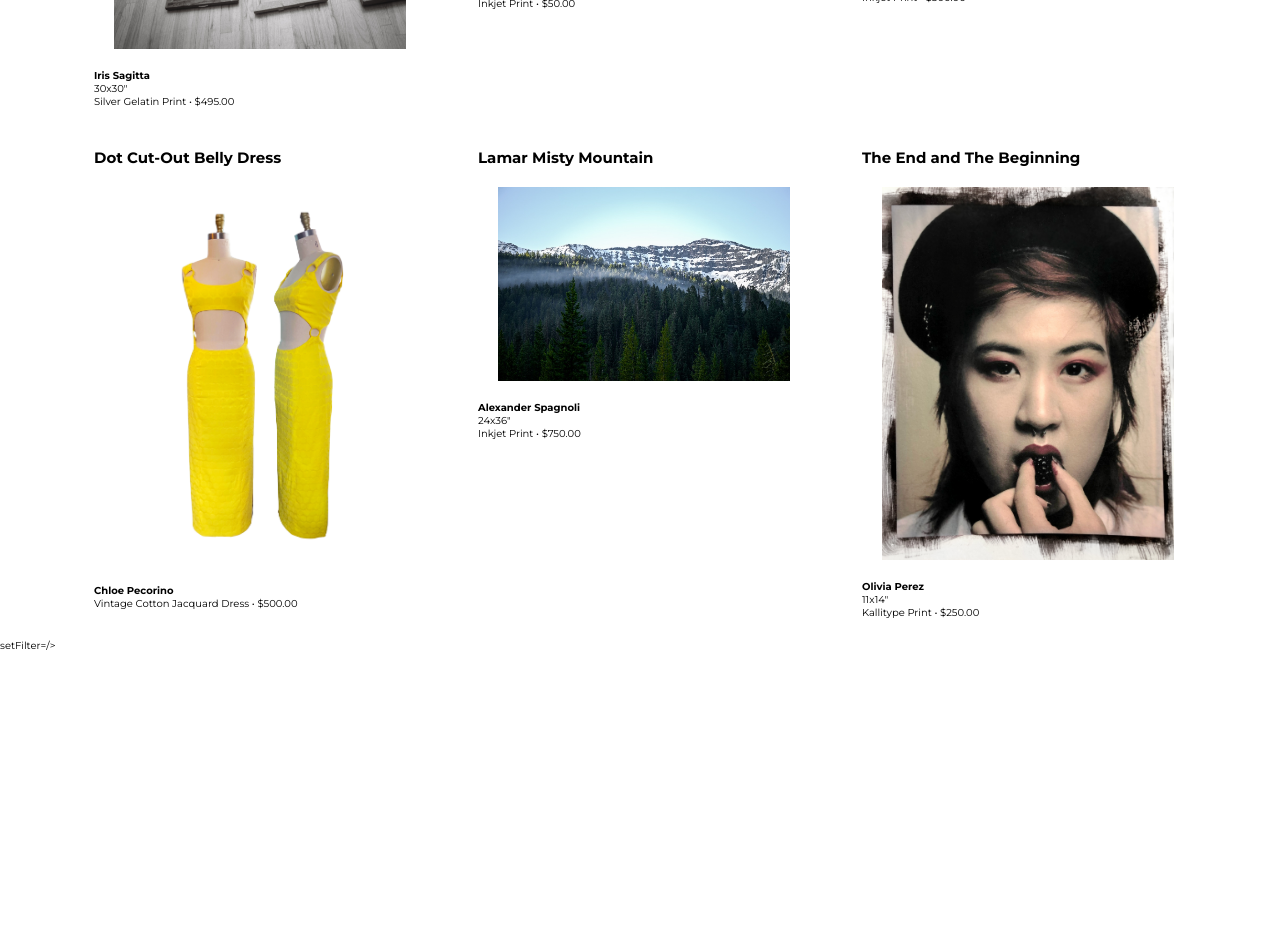
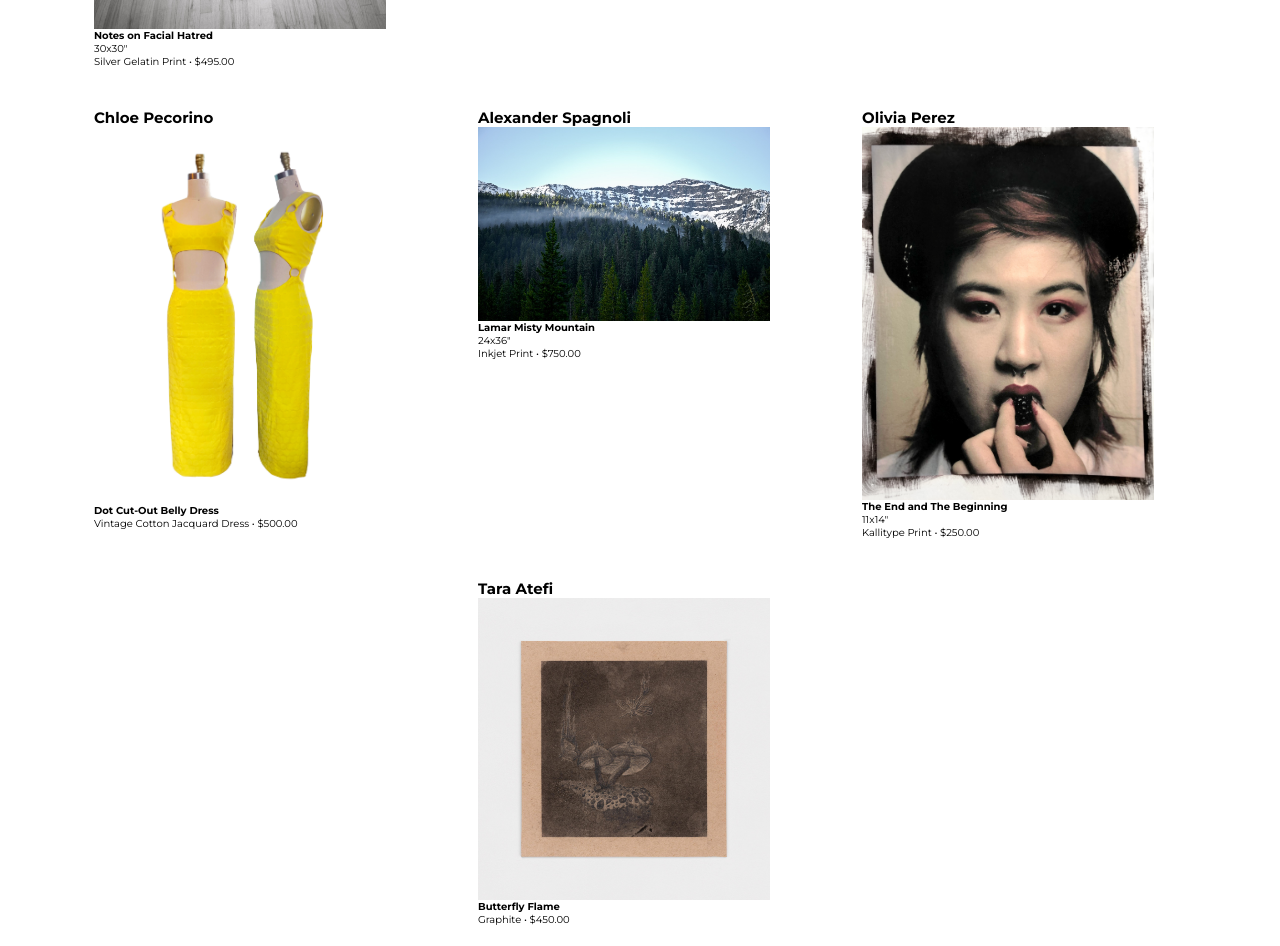
Before and after one commit to opierez/absorb-art-shop, a React (Create React App) app: page /artwork in a window 1280 px wide. Shown: the part 480-1426 px from the top of the page. Before the commit the page ends 1132 px from the top, so only its background shows below. Built offline with nearby package versions, Linux system fonts and the light colour scheme; data requests are answered from the project's data file.

Commit message:
initial gallery component rendering

```diff
--- a/db.json
+++ b/db.json
@@ -104,6 +104,21 @@
         "print",
         "mixed media"
       ]
+    },
+    {
+      "inCart": false,
+      "artist": "Tara Atefi",
+      "image": "./images/Butterfly_Flame.jpg",
+      "title": "Butterfly Flame",
+      "product": "Graphite",
+      "price": "450",
+      "description": "drawing",
+      "firstDimension": "",
+      "secondDimension": "",
+      "unit": "",
+      "mediums": "Mixed Media",
+      "userUploaded": true,
+      "id": 7
     }
   ]
 }
--- a/src/components/App.js
+++ b/src/components/App.js
@@ -16,6 +16,7 @@ function App() {
   const [searchTerm, setSearchTerm] = useState('')
   const [shoppingCart, setShoppingCart] = useState([])
   const [filter, setFilter] = useState('')
+  const [myGallery, setMyGallery] = useState([])
 
   const history = useHistory();
 
@@ -25,6 +26,7 @@ function App() {
     .then(artwork => {
       setArtwork(artwork)
       initializeCart(artwork)
+      initializeGallery(artwork)
     })
   }, [])
 
@@ -32,6 +34,15 @@ function App() {
     setArtwork([...artwork, newItem])
   }
 
+  const initializeGallery = (art) => {
+    let initialGallery = []
+    art.forEach((artpiece) => {
+      if (artpiece.userUploaded === true) {
+        initialGallery.push(artpiece);
+      }
+    });
+    setMyGallery(initialGallery)
+  }
 
   const initializeCart = (art) =>{
     let initialCart = []
@@ -56,6 +67,9 @@ function App() {
     }
   }
 
+  function handleGallery(newArt) {
+    setMyGallery([...myGallery, newArt])
+  }
 
   const filteredArt = artwork.filter(art => {
     if ((!searchTerm ||
@@ -106,12 +120,17 @@ function App() {
 
         {/* /artwork/new => Form for New Artwork */}
         <Route path="/artwork/new">
-          <Form handleAddItem={handleAddItem}/>
+          <Form
+          handleAddItem={handleAddItem}
+          handleGallery={handleGallery}
+          />
         </Route>
 
         {/* /artwork/gallery => Show Items Purchased */}
         <Route path="/artwork/gallery">
-          <Gallery />
+          <Gallery
+          myGallery={myGallery}
+          renderImage={renderImage}/>
         </Route>
 
         {/* /artwork/:id => Show Page for Individual Artwork Details */}
@@ -124,7 +143,7 @@ function App() {
           <ArtContainer
           artwork={filteredArt}
           setSearchTerm={setSearchTerm}
-          renderImage={renderImage}/>
+          renderImage={renderImage}
           setFilter={setFilter}/>
 
         </Route>
--- a/src/components/ArtCard.js
+++ b/src/components/ArtCard.js
@@ -7,9 +7,9 @@ function ArtCard({ artpiece, renderImage }) {
 
     return (
             <li className='card'>
-                <h2 className='title'>{title}</h2>
+                <h2 className='artist'>{artist}</h2>
                 {renderImage(image, title, id)}
-                <h4 className='artist'>{artist}</h4>
+                <h4 className='title'>{title}</h4>
                     {firstDimension !== "" &&
                         <p className='size'>{firstDimension}x{secondDimension}{unit}</p>
                     }
--- a/src/components/Form.js
+++ b/src/components/Form.js
@@ -4,7 +4,7 @@ import {useHistory} from "react-router-dom"
 
 
 
-function Form({handleAddItem}) {
+function Form({handleAddItem, handleGallery}) {
     const history = useHistory();
     const options = ["", "Photography", "Illustration", "Print", "Fashion", "Painting", "Drawing", "Sculpture", "Mixed Media", "Digital Art"]
     const blankForm = {
@@ -18,7 +18,8 @@ function Form({handleAddItem}) {
         firstDimension: "",
         secondDimension: "",
         unit: "",
-        mediums: ""
+        mediums: "",
+        userUploaded: true
     };
 
     const [formData, setFormData] = useState(blankForm)
@@ -33,8 +34,8 @@ function Form({handleAddItem}) {
         setFormData({...formData, [name]: value});
     }
 
-    function showNewArtPage(myArt){
-        history.push(`/artwork/${myArt.id}`)
+    function showNewArtPage(){
+        history.push(`/artwork/gallery`)
     }
 
     function handleSubmit(e){
@@ -54,7 +55,8 @@ function Form({handleAddItem}) {
             .then(resp => resp.json())
             .then(newArt => {
                 handleAddItem(newArt);
-                showNewArtPage(newArt);
+                handleGallery(newArt)
+                showNewArtPage();
             })
             .catch(() => {
             });
--- a/src/components/Gallery.js
+++ b/src/components/Gallery.js
@@ -1,9 +1,25 @@
 import React from 'react'
+import ArtCard from './ArtCard'
+import '../styles/Gallery.css'
 
-function Gallery() {
+function Gallery({ myGallery, renderImage }) {
+
+    // console.log(myGallery)
+
+
+    const renderMyGallery = myGallery.map(artpiece => {
+        return (
+        <div>
+            <ArtCard key={artpiece.id} artpiece={artpiece} renderImage={renderImage}/>
+            <button>Edit</button>
+        </div>
+        )
+    })
+
     return (
         <div>
             <h1>Gallery</h1>
+            {renderMyGallery}
         </div>
     )
 }
--- a/src/styles/Cart.css
+++ b/src/styles/Cart.css
@@ -37,5 +37,4 @@ img{
     display: flex;
     align-items: flex-start;
     width: 80%;
-    margin: 20px;
 }
--- /dev/null
+++ b/src/styles/Gallery.css
@@ -0,0 +1,45 @@
+li {
+    list-style: none;
+}
+
+.cards {
+    display: flex;
+    flex-wrap: wrap;
+    justify-content: center;
+  }
+
+.card {
+  margin: 1rem;
+}
+
+.card img {
+  width: 100%;
+}
+
+.card button {
+  margin-top: 0.5rem;
+}
+
+@media (min-width: 768px) {
+  .cards {
+    display: flex;
+    flex-wrap: wrap;
+  }
+
+  .card {
+    width: calc(30% - 2rem);
+    height: calc(50% - 2rem)
+  }
+}
+
+@media (min-width: 1024px) {
+  .card {
+    width: calc(30% - 2rem);
+  }
+}
+
+@media (min-width: 1200px) {
+  .card {
+    width: calc(30% - 2rem);
+  }
+}
```
Also changed, not shown: public/images/Butterfly_Flame.jpg (added), 1 other file (tests, documents, lock files or other folders).
